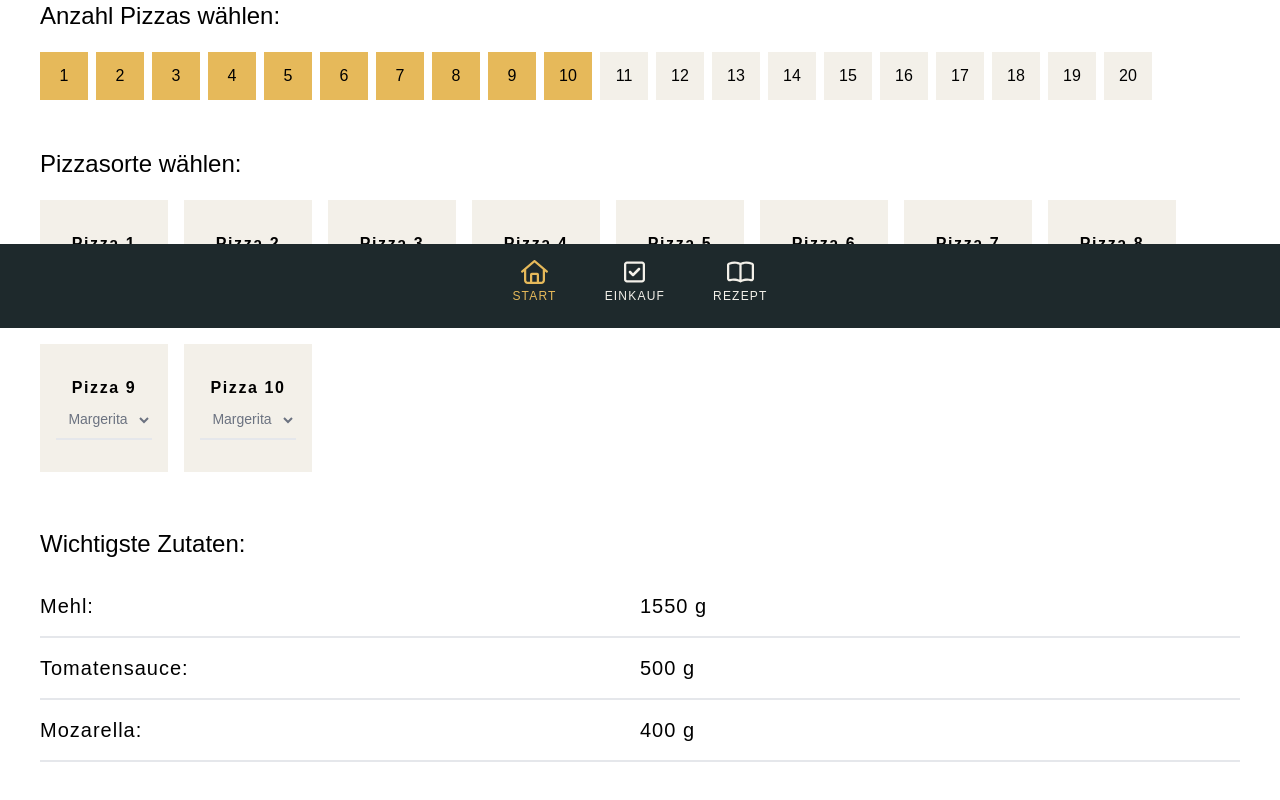
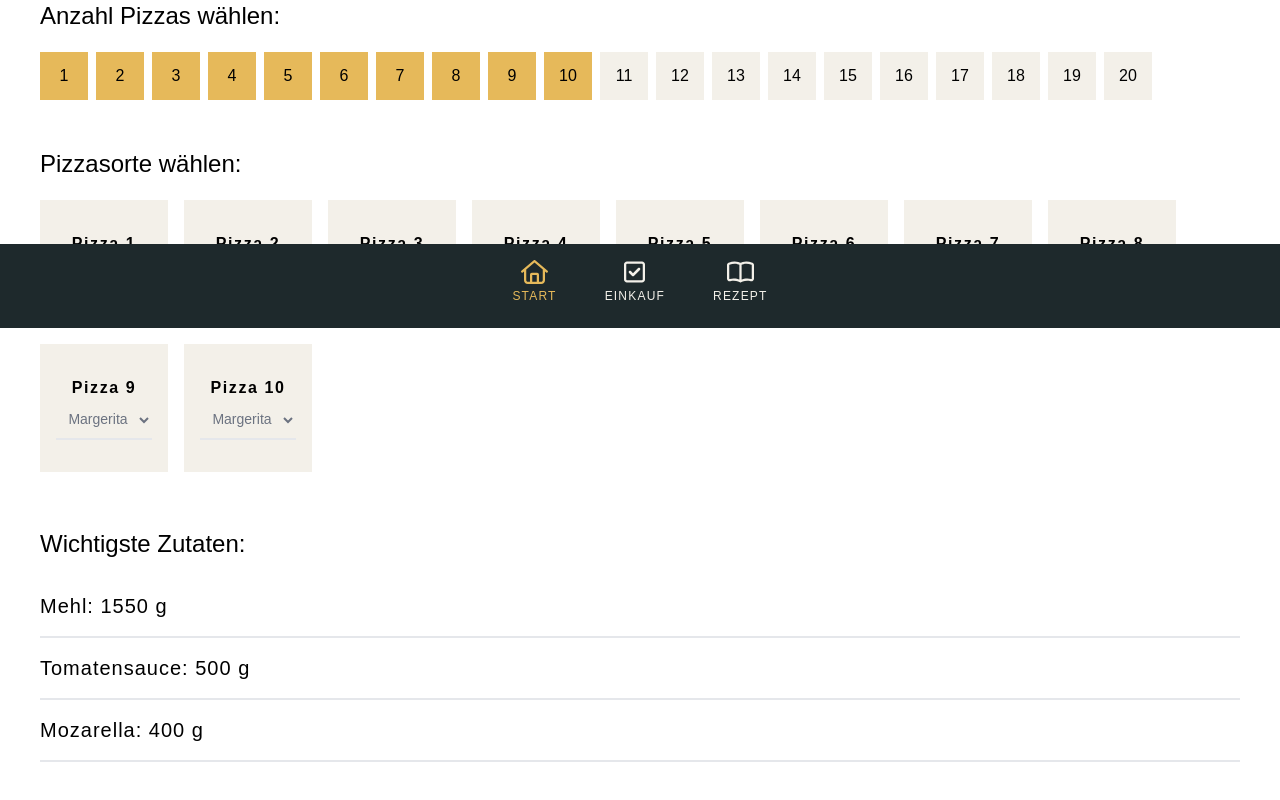
Before and after one commit to timvonfelten/PizzaApp, a React (Create React App) app: page / in a window 1280 px wide. Shown: the part 472-1272 px from the top of the page. Built offline with nearby package versions, Linux system fonts and the light colour scheme.

Commit message:
V 1.2
Fehlermeldungen behoben, optimierung

```diff
--- a/src/App.js
+++ b/src/App.js
@@ -162,27 +162,18 @@ const anzahlPizzaButtons = [];
         </div>
         <h1 className='text-2xl mt-12 pb-4 '>Wichtigste Zutaten:</h1>
         <div className='flex flex-wrap text-xl tracking-wider pt-2 pb-2 border-b-2'>
-          <div className='w-1/2 mt-2 pb-2'>
-            Mehl:
-          </div>
-          <div className='w-1/2 mt-2 pb-2'>
-            {ingredients.mehl} g
+          <div className='mt-2 pb-2'>
+            Mehl: {ingredients.mehl} g
           </div>
         </div>
         <div className='flex flex-wrap text-xl tracking-wider pt-2 pb-2 border-b-2'>
-          <div className='w-1/2 mt-2 pb-2'>
-            Tomatensauce:
-          </div>
-          <div className='w-1/2 mt-2 pb-2'>
-            {ingredients.tomatensauce} g
+          <div className='mt-2 pb-2'>
+            Tomatensauce: {ingredients.tomatensauce} g
           </div>
         </div>
         <div className='flex flex-wrap text-xl tracking-wider pt-2 pb-2 border-b-2'>
-          <div className='w-1/2 mt-2 pb-2'>
-            Mozarella:
-          </div>
-          <div className='w-1/2 mt-2 pb-2'>
-            {ingredients.mozarella} g
+          <div className='mt-2 pb-2'>
+            Mozarella: {ingredients.mozarella} g
           </div>
         </div>
       </div>
--- a/src/components/Ingredients.js
+++ b/src/components/Ingredients.js
@@ -22,10 +22,10 @@ const Ingredients = (props) => {
     for (const ingr in singlePortionIngredients) {
       ingredients[ingr] = Math.round(singlePortionIngredients[ingr] * portions);
       // Anpassen der Einkaufliste gemäss Auswahl der Pizzasorten
-      if (ingr === "ruccola"){ ingredients[ingr] = Math.round(singlePortionIngredients[ingr] * props.pizzaSorte.filter(x => x == 2).length) }
-      if (ingr === "pilze"){ ingredients[ingr] = Math.round(singlePortionIngredients[ingr] * props.pizzaSorte.filter(x => x == 3).length) }
-      if (ingr === "gemuese"){ ingredients[ingr] = Math.round(singlePortionIngredients[ingr] * props.pizzaSorte.filter(x => x == 4).length) }
-      if (ingr === "artischocken"){ ingredients[ingr] = Math.round(singlePortionIngredients[ingr] * props.pizzaSorte.filter(x => x == 5).length) }
+      if (ingr === "ruccola"){ ingredients[ingr] = Math.round(singlePortionIngredients[ingr] * props.pizzaSorte.filter(x => x === "2").length) }
+      if (ingr === "pilze"){ ingredients[ingr] = Math.round(singlePortionIngredients[ingr] * props.pizzaSorte.filter(x => x === "3").length) }
+      if (ingr === "gemuese"){ ingredients[ingr] = Math.round(singlePortionIngredients[ingr] * props.pizzaSorte.filter(x => x === "4").length) }
+      if (ingr === "artischocken"){ ingredients[ingr] = Math.round(singlePortionIngredients[ingr] * props.pizzaSorte.filter(x => x === "5").length) }
     }
     return ingredients;
   };
@@ -40,7 +40,8 @@ const Ingredients = (props) => {
     props.setIngredients(ingredients);
   };
 
-  useEffect(() => {
+
+  useEffect((props, getIngredients) => {
     handlePortionChange();
   }, [props.portions, props.pizzaSorte]);
 
@@ -52,7 +53,6 @@ const Ingredients = (props) => {
         return(
           <div key={index}>
             <h2 className="first-letter:uppercase">{key} {ingredients[key]} g</h2>
-
           </div>
         )
       })}
--- a/src/components/Shoppinglist.js
+++ b/src/components/Shoppinglist.js
@@ -1,8 +1,6 @@
 import React from "react";
 import Todo from "./Todo";
 import { useState, useEffect } from "react";
-
-var doneCount = 0;
 
 const ShoppingList = (props) => {
   const checkList = [
@@ -82,27 +80,23 @@ const ShoppingList = (props) => {
 
   useEffect(() => {
     setTodos(checkList);
-  }, [props.ingredients]);
+  }, [props.ingredients]);   //
 
   // Zählen wie lange alle Elementet sind
-  const CountCloseTodos = useState(0);
   const [opencount, CountOpenTodos] = useState(0);
 
-  const progress = (100 / checkList.length) * (doneCount + 1);
-
-  // Checks Filter, damit nur jene verwendet werden, welche der aktuellen Kategorie angehören.
-  const todosfilterd = checkList.filter(
-    (todo) => todo.category === props.category
-  );
 
   //todos.filter(todo => todo.category === props.category).map((item, index) => {        return blblal
-  const [todos, setTodos] = useState(todosfilterd);
+  const [todos, setTodos] = useState(checkList);
 
   // Unerledigte Aufgaben zählen
   const countOpen = () => {
     const donetodos = todos.filter((item) => {
-      if (item.text != 0) {
+      if (item.text !== 0) {
         return !item.done;
+      }
+      else{
+        return item.done;
       }
     });
     CountOpenTodos(donetodos.length);
@@ -113,10 +107,8 @@ const ShoppingList = (props) => {
     const newTodos = [...todos];
     if (newTodos[index].done) {
       newTodos[index].done = false;
-      doneCount--;
     } else {
       newTodos[index].done = true;
-      doneCount++;
     }
     setTodos(newTodos);
   };
--- a/src/components/Steps.js
+++ b/src/components/Steps.js
@@ -1,17 +1,17 @@
 import React, { useState } from 'react';
 
-const Steps = ({time_start, time_end, title, text, ingredient, index, viewIndex, key}) => {
+const Steps = ({time_start, time_end, title, text, ingredient, index, viewIndex}) => {
 
   const [open, setOpen] = useState(false)
 
   return (
-    <div key={key} className= {viewIndex == index ? 'mb-32' :'hidden'}>
+    <div className= {viewIndex === index ? 'mb-32' :'hidden'}>
         <div className="flex justify-between item-center p-4 bg-light text-black"
         onClick={() => setOpen(!open)}>
             <div className='w-full text-center'>
               <p className='text-l font-bold mb-1 tracking-wider uppercase'>{time_start} - {time_end}</p>
               <strong className='text-2xl font-bold mb-2 tracking-wider'>{title}</strong>
-              <p className={ingredient == "" ? "hidden" : 'text-black pt-2 pb-2 tracking-wider'}>{ingredient}</p>
+              <p className={ingredient === "" ? "hidden" : 'text-black pt-2 pb-2 tracking-wider'}>{ingredient}</p>
               <p className="mt-4 mb-10">{text}</p>
             </div>
         </div>
--- a/src/components/Timetable.js
+++ b/src/components/Timetable.js
@@ -57,7 +57,7 @@ const Timetable = (props) => {
             time_start: subHours(3.5, finishTime),
             time_end:subHours(3, finishTime),
             title: "Hauptteig vorbereiten",
-            ingredient_step: props.ingredients.mehl + " g Mehl | " + props.ingredients.salz + " g Salz | "+ Math.round(props.ingredients.wasser * 0.7) + " ml Wasser",
+            ingredient_step: Math.round(props.ingredients.mehl * 0.805) + " g Mehl | " + props.ingredients.salz + " g Salz | "+ Math.round(props.ingredients.wasser * 0.7) + " ml Wasser",
             text: "Der Poolish wird nun im Wasser aufgelöst, danach wird "+ Math.round(props.ingredients.mehl * 0.805) + " g Mehl hinzugegeben.",
             done: false,
         },
@@ -94,7 +94,7 @@ const Timetable = (props) => {
             time_end:subHours(0.25, finishTime),
             title: "Zutaten vorbereiten",
             ingredient_step:"",
-            text: "Die Zutaten für die Pizza vorbereiten: Tomatensauce mit Basilikum und Salz anrühren, Parmesan reiben, Tomaten schneiden, weitere Zutaten schneiden.",
+            text: "Die Zutaten für die Pizza vorbereiten: Tomatensauce mit Basilikum und Salz anrühren, Parmesan reiben, Tomaten schneiden, weitere Zutaten schneiden. Den Pizzastein in den Ofen legen und auf maximalen Temperatur vorheizen.",
             done: false,
         },
         {
@@ -121,19 +121,21 @@ const Timetable = (props) => {
         <div>
             <div className="w-full m-auto text-center mb-4">
             {steps.map((item, index) =>(
-                <div  key={item.id} onClick={() => changeViewIndex(2,index)} className={viewIndex === index ? "w-10 h-10 rounded-full bg-gold inline-block mr-2 ml-2 mb-2 text-center pt-2" : "w-10 h-10 rounded-full bg-light cursor-pointer inline-block mr-2 ml-2 mb-2 text-center pt-2"}>{index+1}</div>
+                <div  key={item.key} onClick={() => changeViewIndex(2,index)} className={viewIndex === index ? "w-10 h-10 rounded-full bg-gold inline-block mr-2 ml-2 mb-2 text-center pt-2" : "w-10 h-10 rounded-full bg-light cursor-pointer inline-block mr-2 ml-2 mb-2 text-center pt-2"}>{index+1}</div>
             ))}
             </div>
 
             <div className="m-0 pb-0">
                 {steps.map((item, index) => {
                     return (
-                    <Steps key={item.id} viewIndex={viewIndex} index={index} time_start={item.time_start} time_end={item.time_end} title={item.title} text={item.text} ingredient={item.ingredient_step}></Steps>
+                        <div key={item.key}>
+                    <Steps viewIndex={viewIndex} index={index} time_start={item.time_start} time_end={item.time_end} title={item.title} text={item.text} ingredient={item.ingredient_step}></Steps>
+                    </div>
                     );
                 })}
             </div>
-            <div className="h-15 fixed bottom-32 w-full flex justify-center -m-10 -p-20 bg-white">
-            <div className='h-30 bg-red w-full flex justify-center mb-4 mt-4'>
+            <div className="h-15 fixed bottom-28 w-full flex justify-center -m-10 -p-20 bg-white">
+            <div className='h-30 bg-red w-full flex justify-center mb-6 mt-3'>
                     <button index='0' className={viewIndex === 0 ? 'bg-light text-slate-400 p-4 mr-2 ml-2 tracking-wider cursor-not-allowed' : 'bg-light text-black p-4 mr-2 ml-2 tracking-wider'} onClick={() => changeViewIndex(0)}>zurück</button>
                     <button index='1' className={viewIndex === 7 ? 'bg-light text-slate-400 p-4 mr-2 ml-2 tracking-wider cursor-not-allowed' : 'bg-light text-black p-4 mr-2 ml-2 tracking-wider'} onClick={() => changeViewIndex(1)}>weiter</button>
             </div>
```
